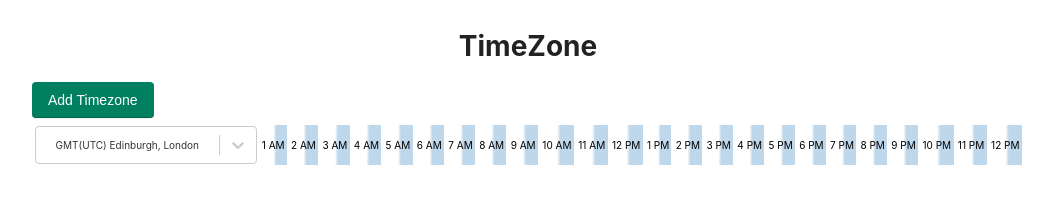
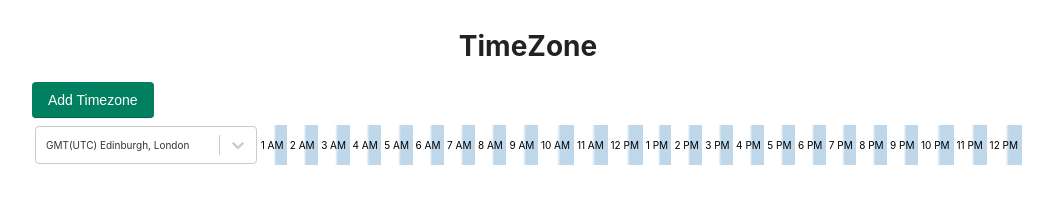
Before and after one commit to jayakrishnancn/timezones, a React (Create React App) app: page / in a window 1280 px wide. Shown: the top 217 px of the page, without its empty margins (112-1165 px from the left). Built offline with nearby package versions, Linux system fonts and the light colour scheme.

Commit message:
added latest react -select

```diff
--- a/package.json
+++ b/package.json
@@ -13,7 +13,7 @@
     "react": "^17.0.2",
     "react-dom": "^17.0.2",
     "react-scripts": "5.0.0",
-    "react-select": "^5.2.2",
+    "react-select": "^5.3.1",
     "typescript": "^4.6.2",
     "web-vitals": "^2.1.4"
   },
--- a/src/App.css
+++ b/src/App.css
@@ -1,7 +1,6 @@
 .table {
   width: 100%;
   font-size: 10px;
-  text-align: center;
   margin-top: 5px;
 }
 .App {
--- a/src/components/Table/index.tsx
+++ b/src/components/Table/index.tsx
@@ -1,11 +1,12 @@
 import { useCallback, useEffect, useState } from "react";
+import { DEFAULT_TIMEZONE_ID } from "../../constants";
+import { timeZones } from "../../utils/timezones";
 import Select from "react-select";
-import { timeZones } from "../../utils/timezones";
 
 function Table() {
-  const [startTimes, setSetStartTimes] = useState<number[]>(
-    JSON.parse(localStorage.getItem("saved") ?? "[37]")
-  );
+  const [startTimes, setSetStartTimes] = useState<number[]>([
+    DEFAULT_TIMEZONE_ID,
+  ]);
 
   const shiftTimeWithOffset = useCallback((offset: number): string[] => {
     const clock: string[] = [];
@@ -16,6 +17,13 @@ function Table() {
       clock.push(`${time || 12} ${amPm}`);
     }
     return clock;
+  }, []);
+  // load data from localStorage
+  useEffect(() => {
+    const data = localStorage.getItem("saved");
+    if (data) {
+      setSetStartTimes(JSON.parse(data));
+    }
   }, []);
 
   useEffect(() => {
--- /dev/null
+++ b/src/constants.ts
@@ -0,0 +1 @@
+export const DEFAULT_TIMEZONE_ID = 37;
```
Also changed, not shown: 2 other files (tests, documents, lock files or other folders).
